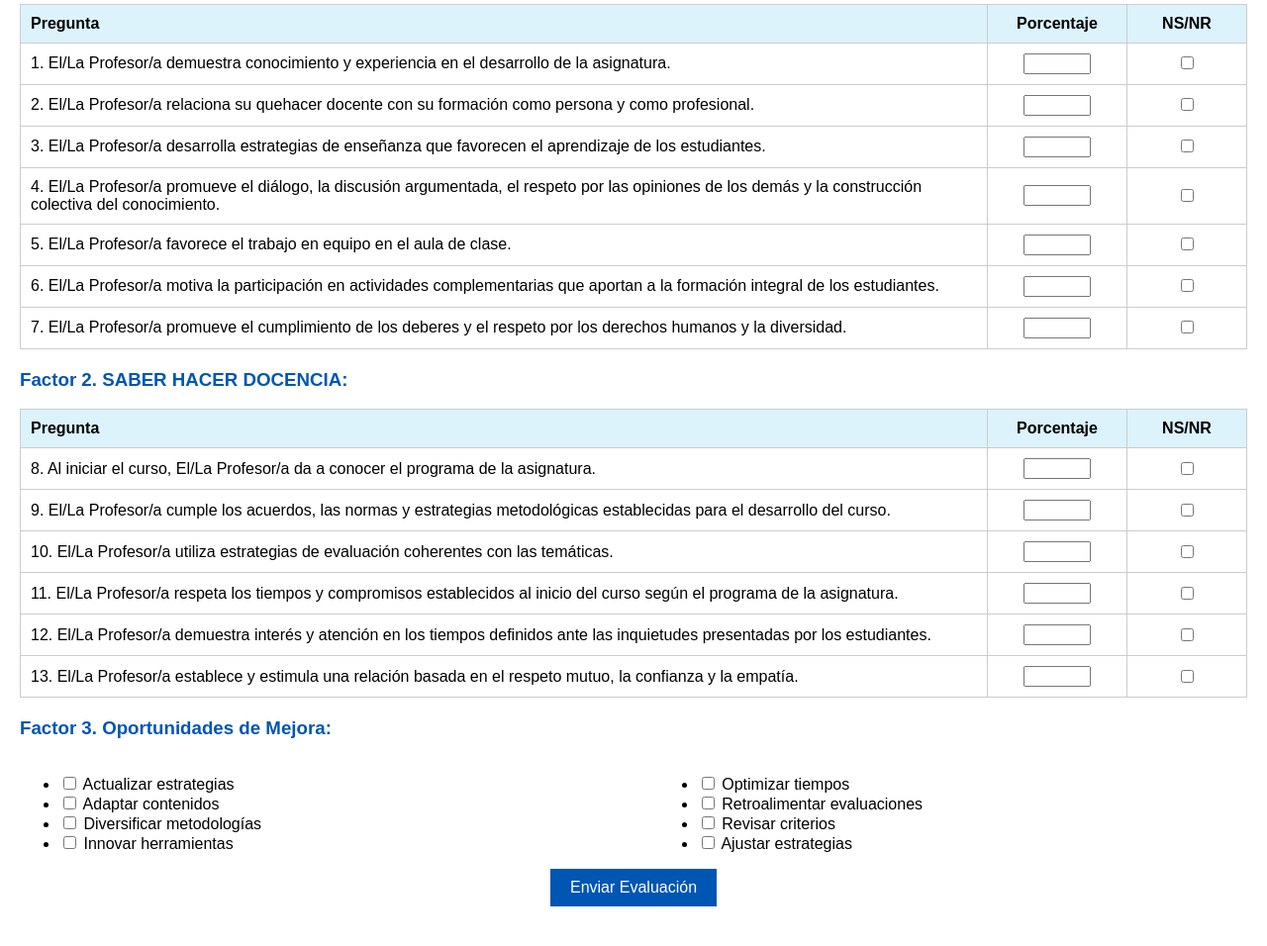
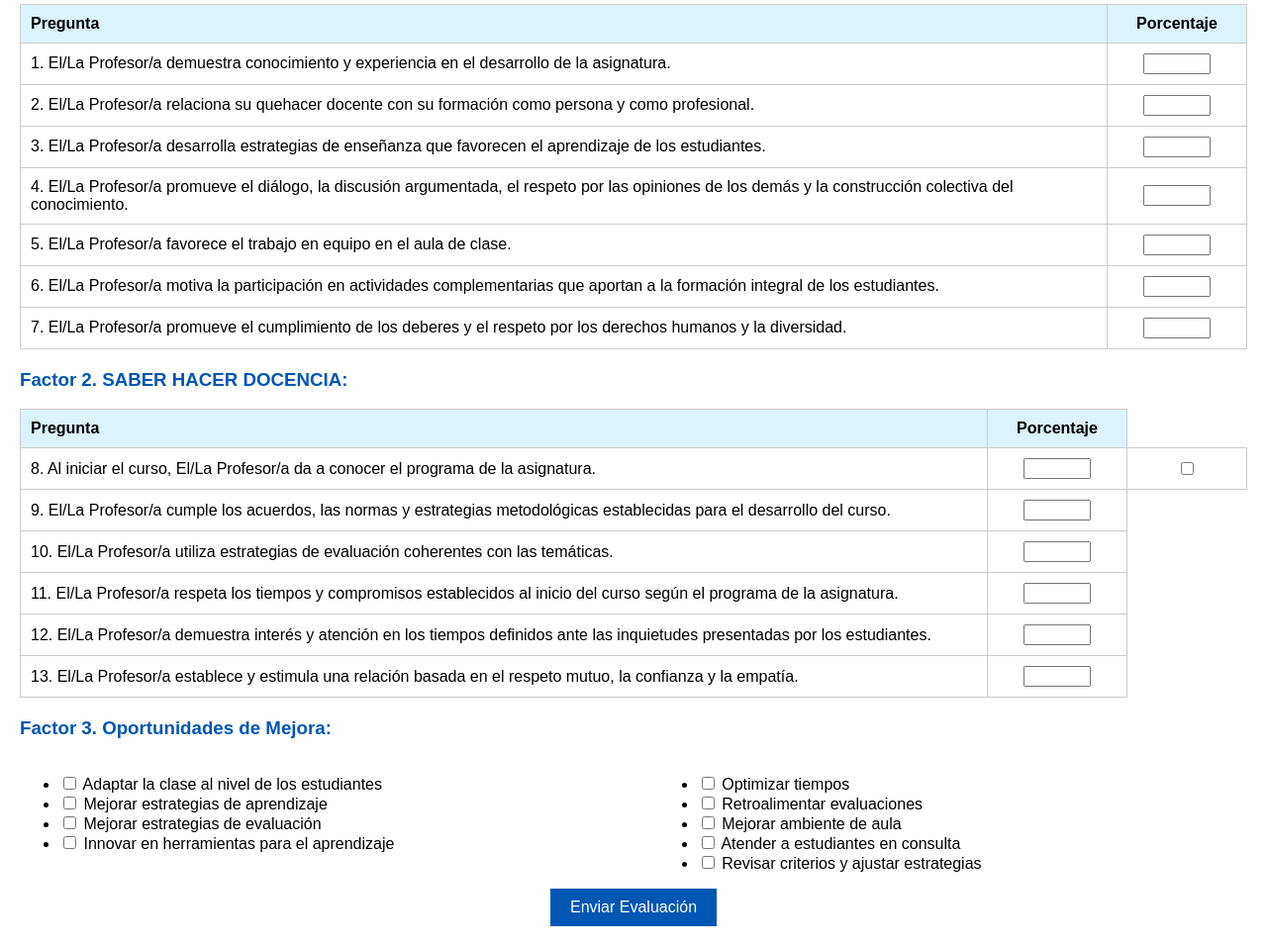
Before and after one commit to MaiHoyos/Formulario-evaluacion, a plain HTML site: page index.html in a window 1280 px wide. Shown: the part 223-1179 px from the top of the page at 99% size. Drawn offline with Linux system fonts and the light colour scheme.

Commit message:
Update index.html

```diff
--- a/index.html
+++ b/index.html
@@ -85,42 +85,42 @@
             <tr>
                 <th>Pregunta</th>
                 <th class="porcentaje-column">Porcentaje</th>
-                <th class="ns-nr">NS/NR</th>
+
             </tr>
             <tr>
                 <td>1. El/La Profesor/a demuestra conocimiento y experiencia en el desarrollo de la asignatura.</td>
                 <td class="porcentaje-column"><input type="number" min="1" max="100" name="q1-porcentaje"></td>
-                <td class="ns-nr"><input type="checkbox" name="q1-nsnr"></td>
+
             </tr>
             <tr>
                 <td>2. El/La Profesor/a relaciona su quehacer docente con su formación como persona y como profesional.</td>
                 <td class="porcentaje-column"><input type="number" min="1" max="100" name="q2-porcentaje"></td>
-                <td class="ns-nr"><input type="checkbox" name="q2-nsnr"></td>
+
             </tr>
             <tr>
                 <td>3. El/La Profesor/a desarrolla estrategias de enseñanza que favorecen el aprendizaje de los estudiantes.</td>
                 <td class="porcentaje-column"><input type="number" min="1" max="100" name="q3-porcentaje"></td>
-                <td class="ns-nr"><input type="checkbox" name="q3-nsnr"></td>
+
             </tr>
             <tr>
                 <td>4. El/La Profesor/a promueve el diálogo, la discusión argumentada, el respeto por las opiniones de los demás y la construcción colectiva del conocimiento.</td>
                 <td class="porcentaje-column"><input type="number" min="1" max="100" name="q4-porcentaje"></td>
-                <td class="ns-nr"><input type="checkbox" name="q4-nsnr"></td>
+
             </tr>
             <tr>
                 <td>5. El/La Profesor/a favorece el trabajo en equipo en el aula de clase.</td>
                 <td class="porcentaje-column"><input type="number" min="1" max="100" name="q5-porcentaje"></td>
-                <td class="ns-nr"><input type="checkbox" name="q5-nsnr"></td>
+
             </tr>
             <tr>
                 <td>6. El/La Profesor/a motiva la participación en actividades complementarias que aportan a la formación integral de los estudiantes.</td>
                 <td class="porcentaje-column"><input type="number" min="1" max="100" name="q6-porcentaje"></td>
-                <td class="ns-nr"><input type="checkbox" name="q6-nsnr"></td>
+
             </tr>
             <tr>
                 <td>7. El/La Profesor/a promueve el cumplimiento de los deberes y el respeto por los derechos humanos y la diversidad.</td>
                 <td class="porcentaje-column"><input type="number" min="1" max="100" name="q7-porcentaje"></td>
-                <td class="ns-nr"><input type="checkbox" name="q7-nsnr"></td>
+
             </tr>
         </table>
 
@@ -129,7 +129,7 @@
             <tr>
                 <th>Pregunta</th>
                 <th class="porcentaje-column">Porcentaje</th>
-                <th class="ns-nr">NS/NR</th>
+
             </tr>
             <tr>
                 <td>8. Al iniciar el curso, El/La Profesor/a da a conocer el programa de la asignatura.</td>
@@ -139,27 +139,27 @@
             <tr>
                 <td>9. El/La Profesor/a cumple los acuerdos, las normas y estrategias metodológicas establecidas para el desarrollo del curso.</td>
                 <td class="porcentaje-column"><input type="number" min="1" max="100" name="q9-porcentaje"></td>
-                <td class="ns-nr"><input type="checkbox" name="q9-nsnr"></td>
+
             </tr>
             <tr>
                 <td>10. El/La Profesor/a utiliza estrategias de evaluación coherentes con las temáticas.</td>
                 <td class="porcentaje-column"><input type="number" min="1" max="100" name="q10-porcentaje"></td>
-                <td class="ns-nr"><input type="checkbox" name="q10-nsnr"></td>
+
             </tr>
             <tr>
                 <td>11. El/La Profesor/a respeta los tiempos y compromisos establecidos al inicio del curso según el programa de la asignatura.</td>
                 <td class="porcentaje-column"><input type="number" min="1" max="100" name="q11-porcentaje"></td>
-                <td class="ns-nr"><input type="checkbox" name="q11-nsnr"></td>
+
             </tr>
             <tr>
                 <td>12. El/La Profesor/a demuestra interés y atención en los tiempos definidos ante las inquietudes presentadas por los estudiantes.</td>
                 <td class="porcentaje-column"><input type="number" min="1" max="100" name="q12-porcentaje"></td>
-                <td class="ns-nr"><input type="checkbox" name="q12-nsnr"></td>
+
             </tr>
             <tr>
                 <td>13. El/La Profesor/a establece y estimula una relación basada en el respeto mutuo, la confianza y la empatía.</td>
                 <td class="porcentaje-column"><input type="number" min="1" max="100" name="q13-porcentaje"></td>
-                <td class="ns-nr"><input type="checkbox" name="q13-nsnr"></td>
+
             </tr>
         </table>
 
@@ -168,31 +168,26 @@
     <div style="display: flex; justify-content: space-between;">
     <!-- Primera columna -->
     <div style="width: 48%;">
-
         <ul>
-                <li><input type="checkbox" name="didactic-1"> Actualizar estrategias</li>
-                <li><input type="checkbox" name="didactic-2"> Adaptar contenidos</li>
-                <li><input type="checkbox" name="didactic-3"> Diversificar metodologías</li>
-                <li><input type="checkbox" name="didactic-4"> Innovar herramientas</li>
-
-
+            <li><input type="checkbox" name="didactic-1"> Adaptar la clase al nivel de los estudiantes</li>
+            <li><input type="checkbox" name="didactic-2"> Mejorar estrategias de aprendizaje</li>
+            <li><input type="checkbox" name="didactic-3"> Mejorar estrategias de evaluación</li>
+            <li><input type="checkbox" name="didactic-4"> Innovar en herramientas para el aprendizaje</li>
         </ul>
-
-
     </div>
 
     <!-- Segunda columna -->
     <div style="width: 48%;">
-
-
         <ul>
-                <li><input type="checkbox" name="didactic-5"> Optimizar tiempos</li>
+            <li><input type="checkbox" name="evaluation-1"> Optimizar tiempos</li>
             <li><input type="checkbox" name="evaluation-2"> Retroalimentar evaluaciones</li>
-                <li><input type="checkbox" name="evaluation-3"> Revisar criterios</li>
-                <li><input type="checkbox" name="evaluation-4"> Ajustar estrategias</li>
+            <li><input type="checkbox" name="evaluation-3"> Mejorar ambiente de aula</li>
+            <li><input type="checkbox" name="evaluation-4"> Atender a estudiantes en consulta</li>
+            <li><input type="checkbox" name="evaluation-5"> Revisar criterios y ajustar estrategias</li>
         </ul>
     </div>
 </div>
+
 
 
 
@@ -203,11 +198,11 @@
     </form>
 
     <script>
-        // Lógica para procesar el formulario (opcional)
+
         document.getElementById('evaluation-form').addEventListener('submit', function(event) {
             event.preventDefault();
             alert('Formulario enviado con éxito.');
-            // Aquí puedes agregar lógica para enviar los datos a un servidor o procesarlos como quieras.
+
         });
     </script>
 </body>
```
Lines whose indentation alone changed are shown as unchanged.
